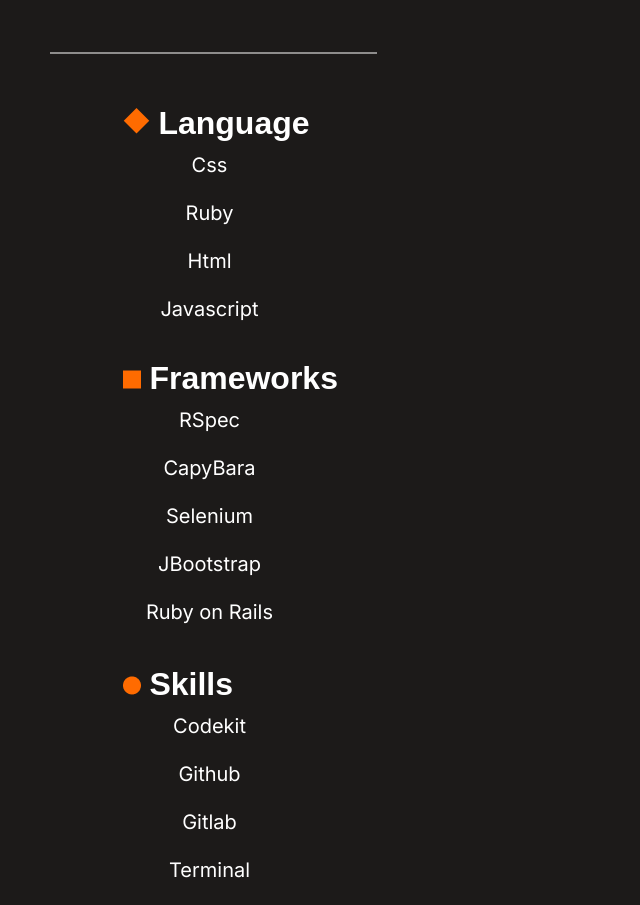
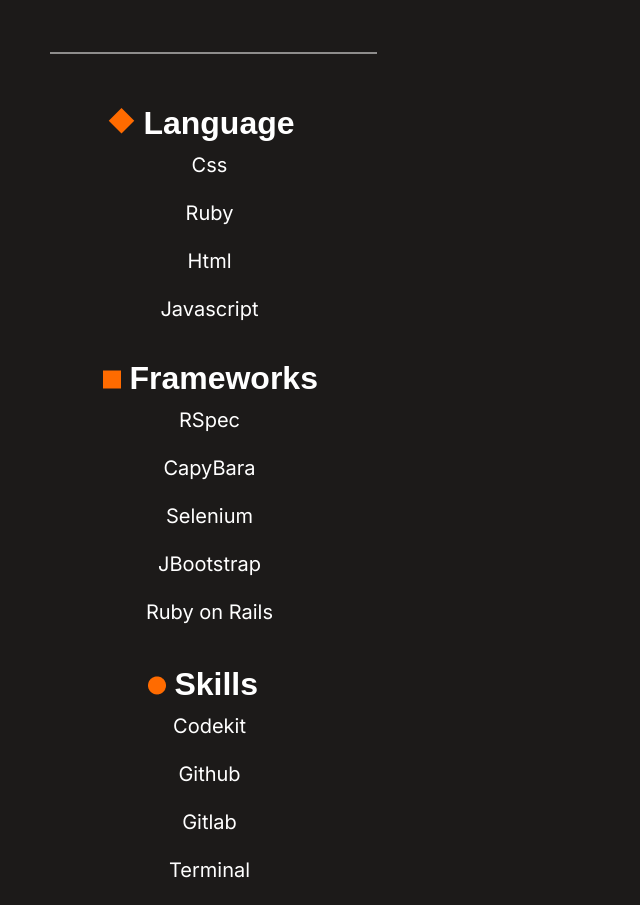
Before and after one commit to 3nityGitHub/Mobile-portfolio-setup, a website: page index.html in a window 1280 px wide. Shown: the part 4632-5537 px from the top of the page, without its empty margins (0-640 px from the left). Drawn offline with Linux system fonts and the light colour scheme.

Commit message:
"Modify index.html file"

```diff
--- a/index.html
+++ b/index.html
@@ -166,7 +166,7 @@
                 <li class="language">Ruby on Rails</li>
             </ul>
              <ul class="skill_list flex">
-                <li class="Language_skill2"><img class="border_line" src="image folder/Rectangle57.png" alt="rectangle_icon">  Skills
+                <li class="Language_skill3"><img class="border_line" src="image folder/Rectangle57.png" alt="rectangle_icon">  Skills
                 </li>
                 <li class="language">Codekit</li>
                 <li class="language">Github</li>
--- a/styles.css
+++ b/styles.css
@@ -489,7 +489,7 @@
   font-style: normal;
   font-weight: 700;
   font-size: 32px;
-  margin-left: 90px;
+  margin-left: 60px;
 }
 
 .Language_skill2 {
@@ -499,7 +499,18 @@
   font-style: normal;
   font-weight: 700;
   font-size: 32px;
-  margin-left: 90px;
+  margin-left: 50px;
+  margin-top: -50px;
+}
+
+.Language_skill3 {
+  width: 264px;
+  height: 24px;
+  font-family: 'InaiMathi', sans-serif;
+  font-style: normal;
+  font-weight: 700;
+  font-size: 32px;
+  margin-left: 140px;
   margin-top: -50px;
 }
 
```
